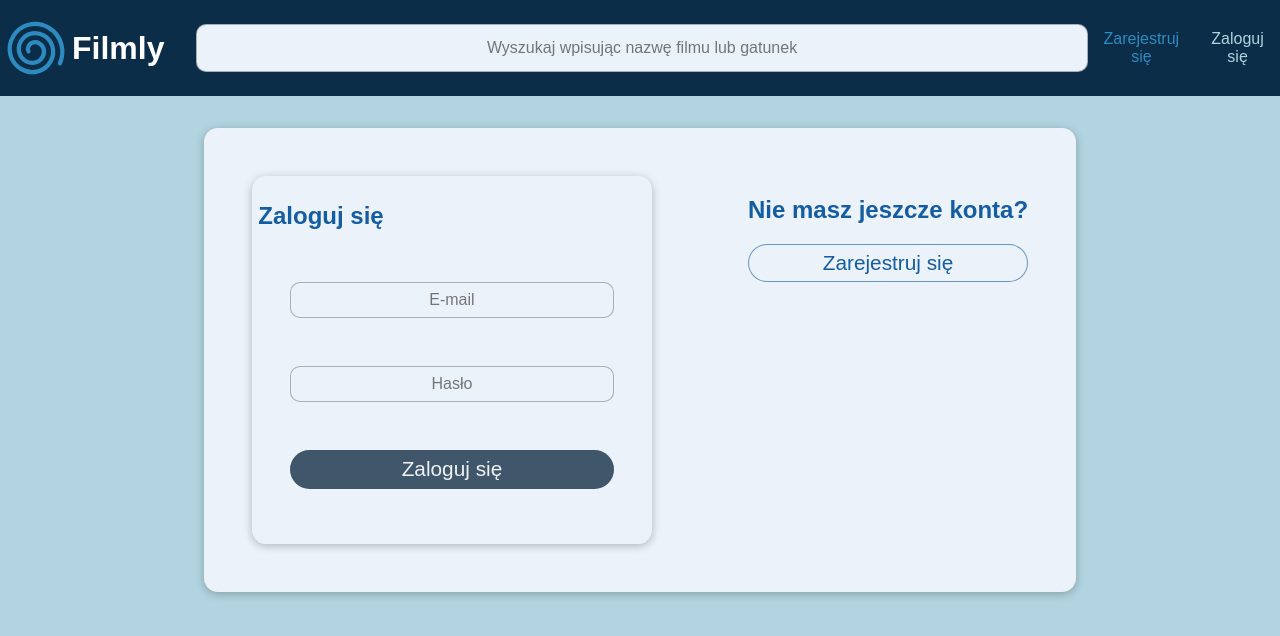
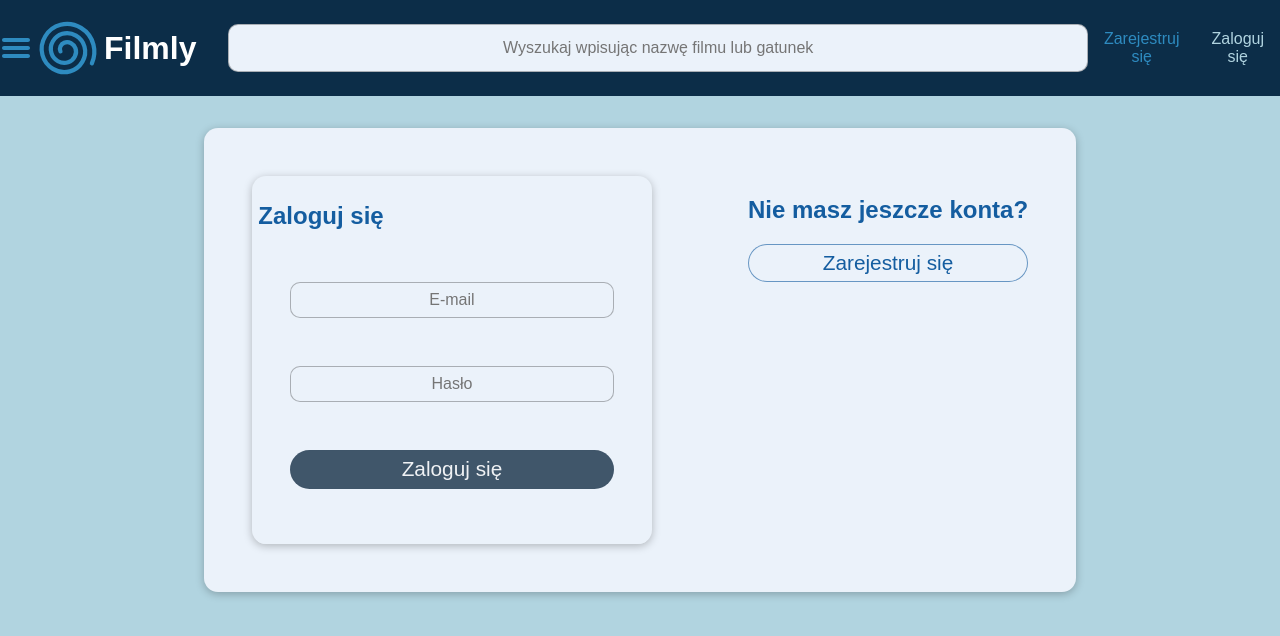
Before and after one commit to patgrajkowski/filmlyApp, a React (Create React App) app: page /logowanie in a window 1280 px wide. Shown: the top 636 px of the page. Built offline with nearby package versions, Linux system fonts and the light colour scheme.

Commit message:
code refactoring

```diff
--- a/src/components/Layout/Layout.js
+++ b/src/components/Layout/Layout.js
@@ -1,10 +1,10 @@
 import React from 'react';
-import MainNav from '../MainNav/MainNav';
+import NavBar from '../NavBar/NavBar';
 
 const Layout = ({ children }) => {
   return (
     <React.Fragment>
-      <MainNav />
+      <NavBar />
       <main>{children}</main>
     </React.Fragment>
   );
--- a/src/components/MainNav/MainNav.js
+++ /dev/null
@@ -1,59 +0,0 @@
-import React from 'react';
-import { NavLink } from 'react-router-dom';
-import SearchBar from '../UI/SearchBar/SearchBar';
-import styles from './MainNav.module.css';
-import logo from '../../images/logo.svg';
-import { useSelector } from 'react-redux';
-const MainNav = () => {
-  const isAuth = useSelector((state) => state.auth.isAuth);
-  return (
-    <header className={styles.header}>
-      <NavLink to='/' className={`${styles.logo} ${styles.nav__link}`}>
-        <img src={logo} alt='logo' className={styles.logo__img} />
-        <h1 className={styles.logo__h1}>Filmly</h1>
-      </NavLink>
-      <SearchBar
-        className={styles.searchbar}
-        placeholder='Wyszukaj wpisując nazwę filmu lub gatunek'
-      />
-      <nav className={styles.nav}>
-        <ul className={styles.nav__list}>
-          {isAuth ? (
-            <li className={styles.nav__item}>
-              <NavLink
-                to='/moje-wypozyczenia'
-                className={styles.nav__link}
-                activeClassName={styles['nav__link--active']}
-              >
-                Moje wypożyczenia
-              </NavLink>{' '}
-            </li>
-          ) : (
-            <>
-              <li className={styles.nav__item}>
-                <NavLink
-                  to='/rejestracja'
-                  className={styles.nav__link}
-                  activeClassName={styles['nav__link--active']}
-                >
-                  Zarejestruj się
-                </NavLink>
-              </li>
-              <li className={styles.nav__item}>
-                <NavLink
-                  to='/logowanie'
-                  className={styles.nav__link}
-                  activeClassName={styles['nav__link--active']}
-                >
-                  Zaloguj się
-                </NavLink>
-              </li>
-            </>
-          )}
-        </ul>
-      </nav>
-    </header>
-  );
-};
-
-export default MainNav;
--- a/src/components/MainNav/MainNav.module.css
+++ /dev/null
@@ -1,45 +0,0 @@
-.header {
-  display: flex;
-  background-color: #0c2d48;
-  height: 6rem;
-  align-items: center;
-  width: 100%;
-  margin-bottom: 2rem;
-}
-.logo {
-  display: flex;
-}
-.logo__img {
-  width: 4.5rem;
-}
-.logo__h1 {
-  color: white;
-  padding-right: 2rem;
-}
-.nav {
-  display: flex;
-  justify-content: flex-end;
-}
-.nav__list {
-  display: flex;
-  list-style-type: none;
-  text-align: center;
-  align-items: center;
-  justify-content: space-between;
-}
-.nav__item {
-  padding: 1rem;
-}
-.nav__link {
-  text-decoration: none;
-  color: #2e8bc0;
-}
-.nav__link:hover,
-.nav__link--active {
-  color: #b1d4e0;
-}
-.searchbar {
-  margin-left: auto;
-  width: 70rem;
-  margin-right: auto;
-}
--- a/src/components/Movie/Movie.module.css
+++ b/src/components/Movie/Movie.module.css
@@ -54,7 +54,17 @@
   }
 }
 @media only screen and (max-width: 600px) {
+  * {
+    margin: 0;
+    padding: 0;
+  }
   .movie {
     height: 15rem;
   }
+  .movie__details {
+    gap: 0;
+  }
+  .movie__img {
+    width: 40%;
+  }
 }
--- /dev/null
+++ b/src/components/NavBar/Logo.js
@@ -0,0 +1,13 @@
+import React from 'react';
+import { NavLink } from 'react-router-dom';
+import logo from '../../images/logo.svg';
+import styles from './Logo.module.css';
+const Logo = () => {
+  return (
+    <NavLink to='/' className={`${styles.logo} ${styles.logo__link}`}>
+      <img src={logo} alt='logo' className={styles.logo__img} />
+      <h1 className={styles.logo__h1}>Filmly</h1>
+    </NavLink>
+  );
+};
+export default Logo;
--- /dev/null
+++ b/src/components/NavBar/Logo.module.css
@@ -0,0 +1,13 @@
+.logo {
+  display: flex;
+}
+.logo__img {
+  width: 4.5rem;
+}
+.logo__h1 {
+  color: white;
+  padding-right: 2rem;
+}
+.logo__link {
+  text-decoration: none;
+}
--- /dev/null
+++ b/src/components/NavBar/NavBar.js
@@ -0,0 +1,25 @@
+import React from 'react';
+import SearchBar from '../UI/SearchBar/SearchBar';
+import styles from './NavBar.module.css';
+import hamburgerIcon from '../../images/hamburger_icon.svg';
+import { useSelector } from 'react-redux';
+import Logo from './Logo';
+import NavLinks from './NavLinks';
+const NavBar = () => {
+  const isAuth = useSelector((state) => state.auth.isAuth);
+  return (
+    <header className={styles.header}>
+      <img src={hamburgerIcon} alt='hamburger' />
+      <Logo></Logo>
+      <SearchBar
+        className={styles.searchbar}
+        placeholder='Wyszukaj wpisując nazwę filmu lub gatunek'
+      />
+      <nav className={styles.nav}>
+        <NavLinks></NavLinks>
+      </nav>
+    </header>
+  );
+};
+
+export default NavBar;
--- /dev/null
+++ b/src/components/NavBar/NavBar.module.css
@@ -0,0 +1,17 @@
+.header {
+  display: flex;
+  background-color: #0c2d48;
+  height: 6rem;
+  align-items: center;
+  width: 100%;
+  margin-bottom: 2rem;
+}
+.nav {
+  display: flex;
+  justify-content: flex-end;
+}
+.searchbar {
+  margin-left: auto;
+  width: 70rem;
+  margin-right: auto;
+}
--- /dev/null
+++ b/src/components/NavBar/NavLinks.js
@@ -0,0 +1,44 @@
+import React from 'react';
+import { NavLink } from 'react-router-dom';
+import styles from './NavLinks.module.css';
+
+const NavLinks = ({ isAuth }) => {
+  return (
+    <ul className={styles.nav__list}>
+      {isAuth ? (
+        <li className={styles.nav__item}>
+          <NavLink
+            to='/moje-wypozyczenia'
+            className={styles.nav__link}
+            activeClassName={styles['nav__link--active']}
+          >
+            Moje wypożyczenia
+          </NavLink>{' '}
+        </li>
+      ) : (
+        <>
+          <li className={styles.nav__item}>
+            <NavLink
+              to='/rejestracja'
+              className={styles.nav__link}
+              activeClassName={styles['nav__link--active']}
+            >
+              Zarejestruj się
+            </NavLink>
+          </li>
+          <li className={styles.nav__item}>
+            <NavLink
+              to='/logowanie'
+              className={styles.nav__link}
+              activeClassName={styles['nav__link--active']}
+            >
+              Zaloguj się
+            </NavLink>
+          </li>
+        </>
+      )}
+    </ul>
+  );
+};
+
+export default NavLinks;
--- /dev/null
+++ b/src/components/NavBar/NavLinks.module.css
@@ -0,0 +1,18 @@
+.nav__list {
+  display: flex;
+  list-style-type: none;
+  text-align: center;
+  align-items: center;
+  justify-content: space-between;
+}
+.nav__item {
+  padding: 1rem;
+}
+.nav__link {
+  text-decoration: none;
+  color: #2e8bc0;
+}
+.nav__link:hover,
+.nav__link--active {
+  color: #b1d4e0;
+}
```
Also changed, not shown: src/images/hamburger_icon.svg (added), src/images/lol.png (deleted).
